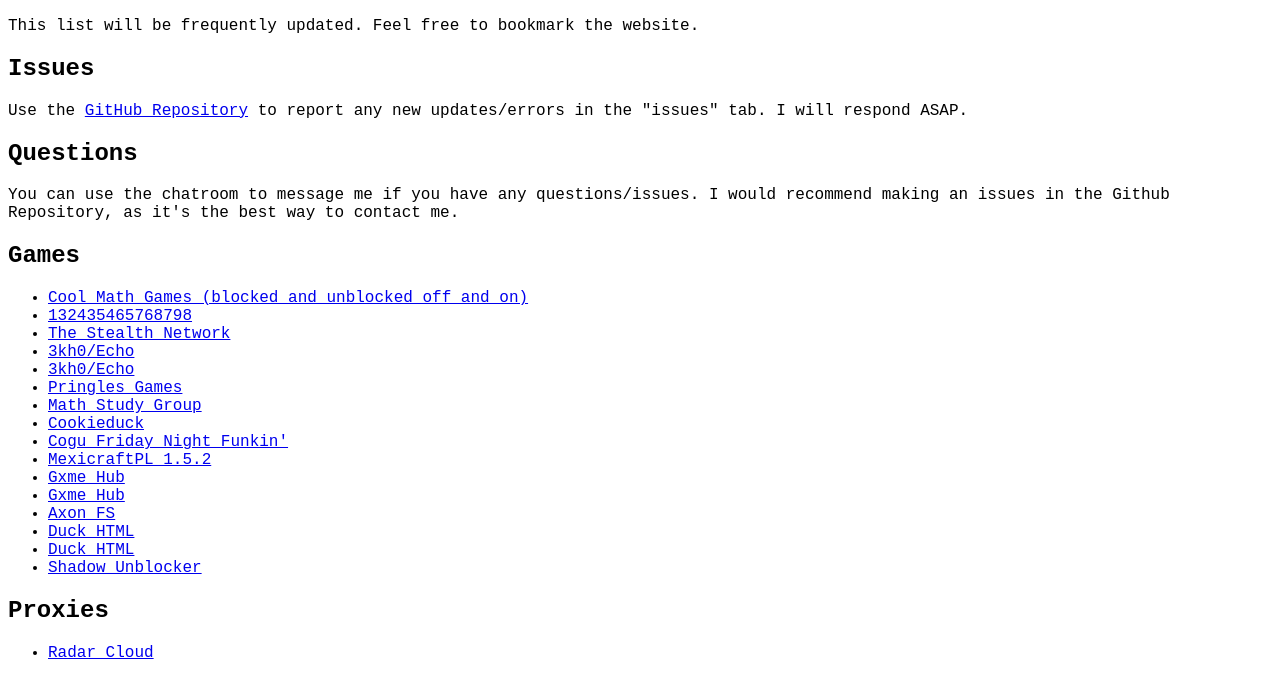
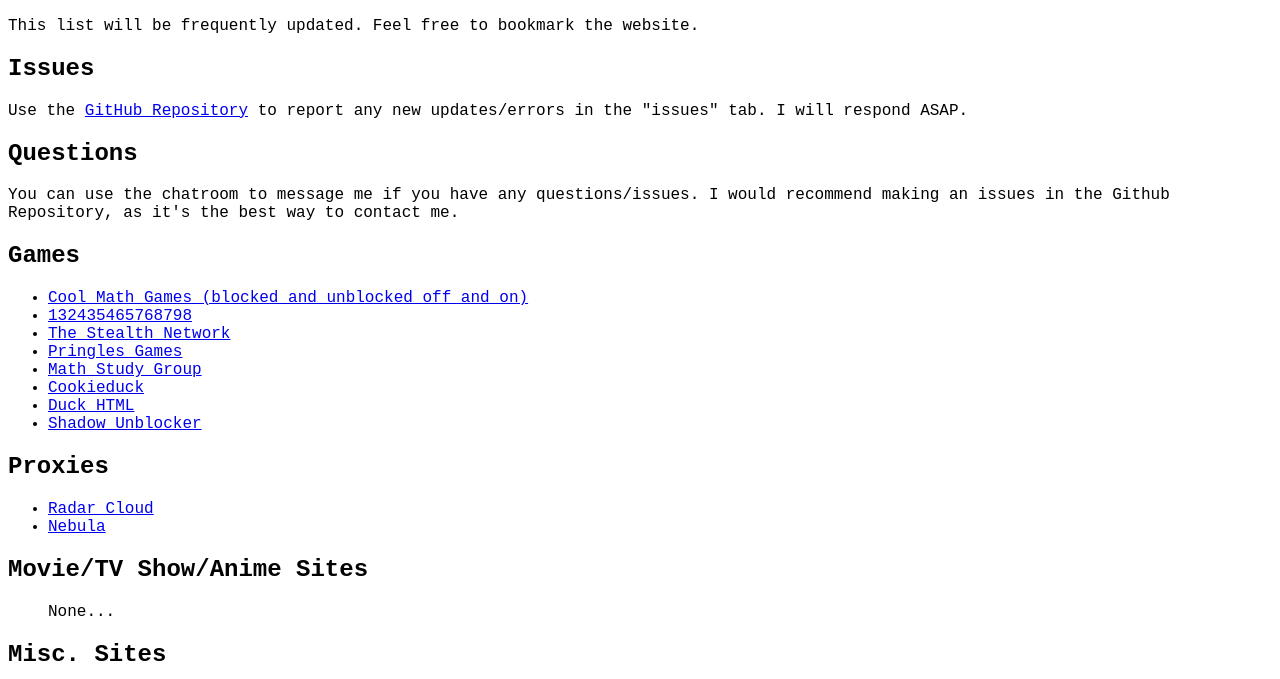
Before and after one commit to GreenSussy/greensussy.github.io, a plain HTML site: page index.html in a window 1280 px wide. Shown: the part 110-789 px from the top of the page. Drawn offline with Linux system fonts and the light colour scheme.

Commit message:
Update index.html

```diff
--- a/index.html
+++ b/index.html
@@ -16,23 +16,16 @@
 		<li><a href="https://www.coolmathgames.com/">Cool Math Games (blocked and unblocked off and on)</a></li>
 		<li><a href="https://sites.google.com/view/132435465768797/home?authuser=0">132435465768798</a></li>
 		<li><a href="https://sites.google.com/view/stealth-network/home?authuser=0">The Stealth Network</a></li>
-		<li><a href="https://jinksmercury09.github.io/">3kh0/Echo</a></li>
-		<li><a href="https://vivanetwork.github.io/">3kh0/Echo</a></li>
 		<li><a href="https://ellieeet123.github.io/">Pringles Games</a></li>
 		<li><a href="https://sites.google.com/stu.palmbeachschools.org/mathlearningcenter/home?authuser=0">Math Study Group</a></li>
 		<li><a href="https://sweetbakeryfood.com/">Cookieduck</a></li>
-		<li><a href="https://cogu-fnf.vercel.app/">Cogu Friday Night Funkin'</a></li>
-		<li><a href="https://mexicraftp.vercel.app/">MexicraftPL 1.5.2</a></li>
-		<li><a href="https://gxmehubonvercel.vercel.app/">Gxme Hub</a></li>
-		<li><a href="https://g-beta.vercel.app/">Gxme Hub</a></li>
-		<li><a href="https://axon-fs.vercel.app/">Axon FS</a></li>
 		<li><a href="https://sites.google.com/view/un3">Duck HTML</a></li>
-		<li><a href="https://www.underi.ml/">Duck HTML</a></li>
 		<li><a href="https://sites.google.com/view/girraffeboy21yt-unblocks/links-of-proxies?authuser=0">Shadow Unblocker</a></li>
 	</ul>
 	<h2>Proxies</h2>
 	<ul>
 		<li><a href="https://radarcloud-sa.azurewebsites.net/">Radar Cloud</a></li>
+		<li><a href="https://dynobots.help/">Nebula</a></li>
 	</ul>
 	<h2>Movie/TV Show/Anime Sites</h2>
 	<ul>
```
